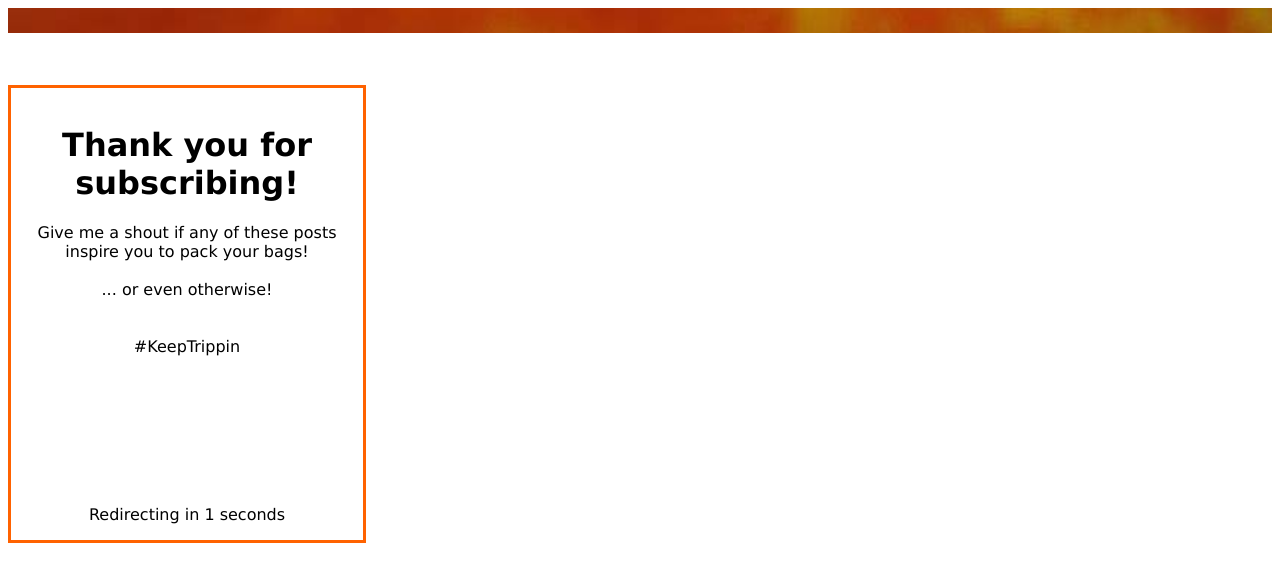
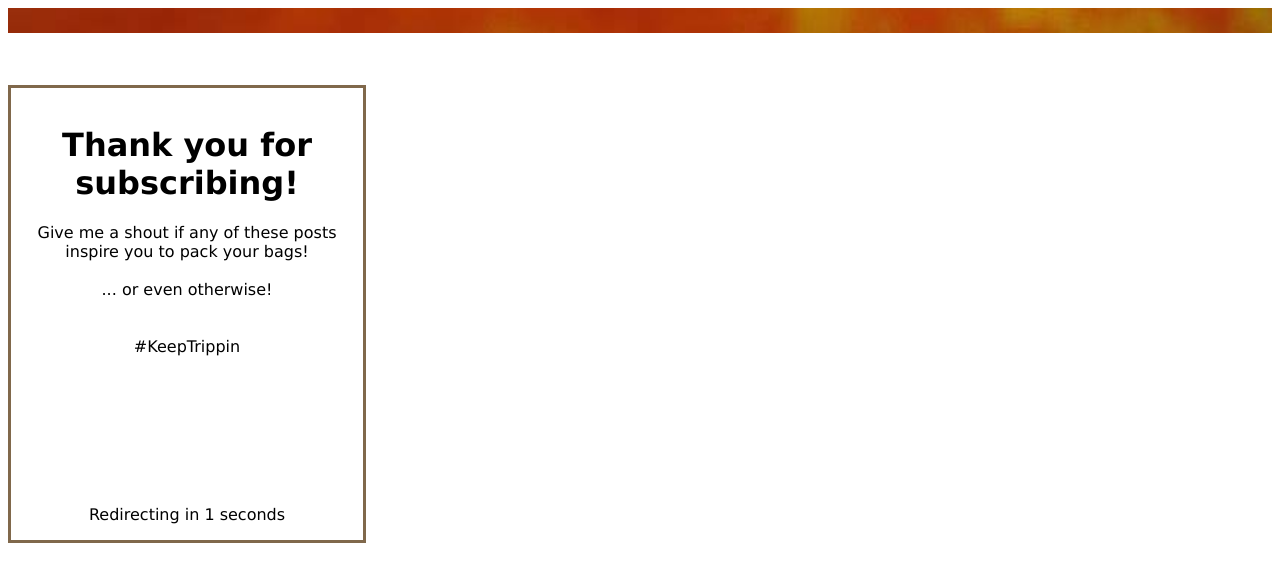
Before and after one commit to chinmaynema/chinmaynema.github.io, a Jekyll site: the page thankyou.html, which Jekyll copies as it is, in a window 1280 px wide. Shown: the top 582 px of the page. Built offline with Jekyll 4.4.1, drawn with Linux system fonts in a browser that asks for light colours.

Commit message:
Update thankyou.html

```diff
--- a/thankyou.html
+++ b/thankyou.html
@@ -7,7 +7,7 @@
   #background-color: lightblue;
   text-align: center;
   border-style:solid;
-  border-color:#FF6200;
+  border-color:#80684B;
   padding: 1em;
   font-family:verdana;
 }
```
